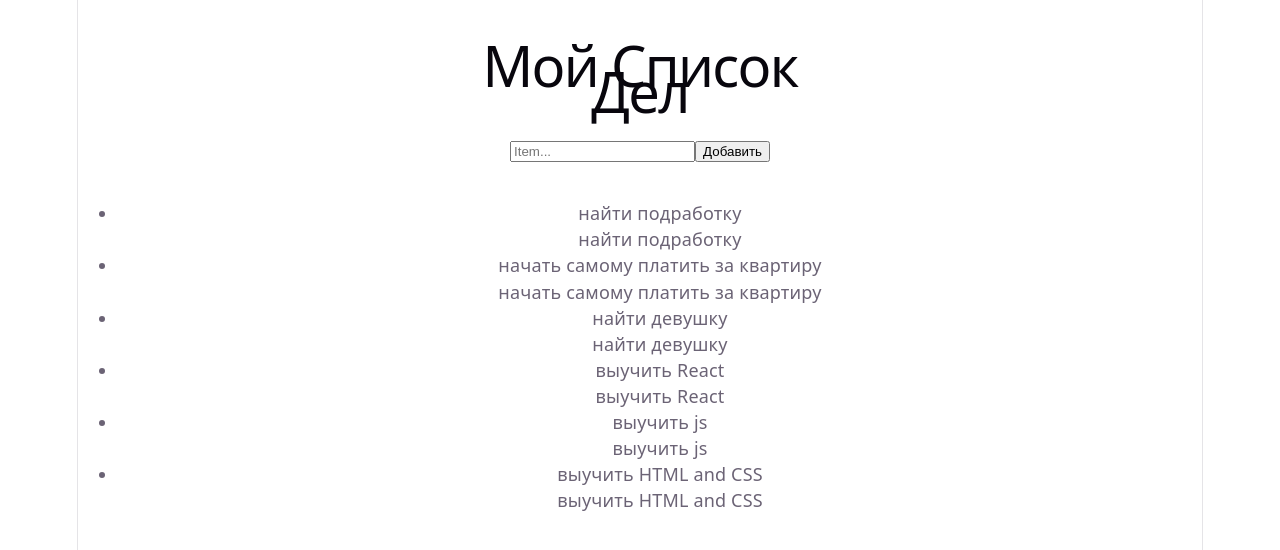
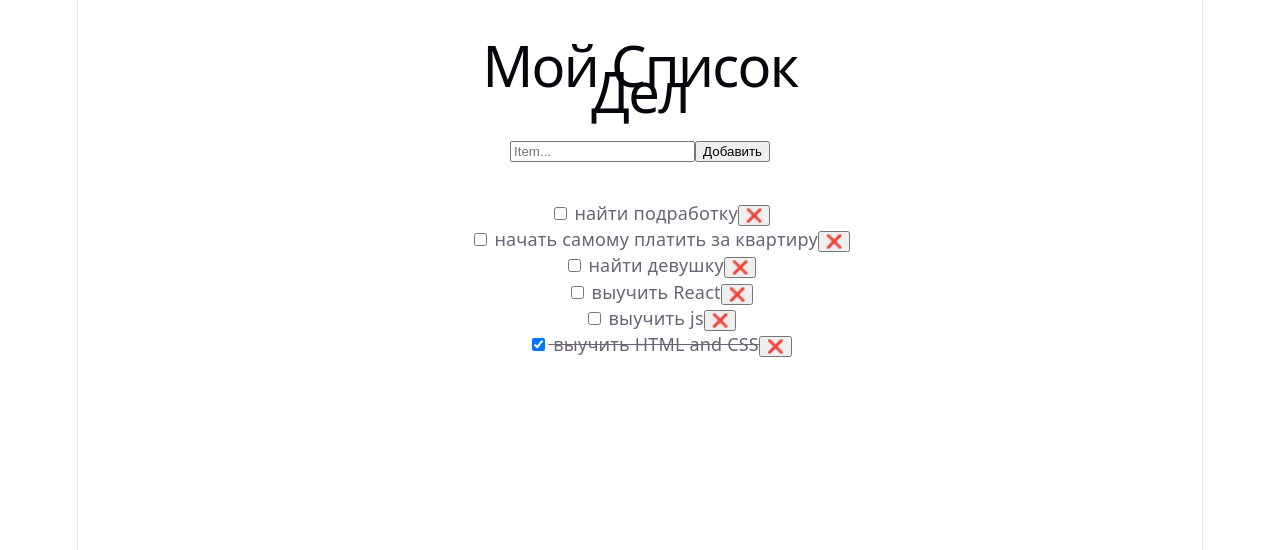
Before and after one commit to Mi13285/training-todo-app, a React (Vite) app in the folder todo-app/: page / in a window 1280 px wide. Shown: the top 550 px of the page. Built offline with nearby package versions, Linux system fonts and the light colour scheme.

Commit message:
feat: complete todoitem junior+ task and fix toggle bug

```diff
--- a/todo-app/src/App.jsx
+++ b/todo-app/src/App.jsx
@@ -4,17 +4,17 @@ import TodoForm from "./components/TodoForm";
 
 function App() {
   const [todos, setTodos] = useState([
-  { id: 1, text: "найти подработку", completed: false },
-  { id: 2, text: "начать самому платить за квартиру", completed: false },
-  { id: 3, text: "найти девушку", completed: false },
-  { id: 4, text: "выучить React", completed: false },
-  { id: 5, text: "выучить js", completed: false },
-  { id: 6, text: "выучить HTML and CSS", completed: false }
+  { id: 1, text: "найти подработку", isCompleted: false },
+  { id: 2, text: "начать самому платить за квартиру", isCompleted: false },
+  { id: 3, text: "найти девушку", isCompleted: false },
+  { id: 4, text: "выучить React", isCompleted: false },
+  { id: 5, text: "выучить js", isCompleted: false },
+  { id: 6, text: "выучить HTML and CSS", isCompleted: true }
 ]);
  function addToDo (text) {
   console.log("Сигнал дошел! Текст из формы:", text);
   if (text.trim() === "") return
-  setTodos([...todos,{ id: Date.now(), text: text, completed:false }])
+  setTodos([...todos,{ id: Date.now(), text: text, isCompleted:false }])
  }
 
 
@@ -23,7 +23,7 @@ function toggleToDo(id) {
 }
 
 
-  function deleteTodo(id) {
+  function deleteToDo(id) {
  setTodos(todos.filter(todo=> todo.id!==id))
   }
 
@@ -35,7 +35,7 @@ function toggleToDo(id) {
     </div>
     <TodoList todos={todos}
         addToDo={addToDo}
-       deleteTodo ={deleteTodo}
+       deleteToDo ={deleteToDo}
        toggleToDo={toggleToDo}
     />
       </>
--- a/todo-app/src/components/TodoItem.jsx
+++ b/todo-app/src/components/TodoItem.jsx
@@ -1,8 +1,16 @@
 
- function TodoItem ({todo}) {
+ function TodoItem ({todo, deleteTodo, toggleToDo}) {
     return (
 <div>
+     <input
+        type="checkbox"
+        checked={todo.isCompleted}
+        onChange={() => {
+          toggleToDo(todo.id);
+        }}
+         />
     <span style= {todo.isCompleted ?  { textDecoration : "line-through"} : {}}> {todo.text}</span>
+     <button onClick={() =>deleteTodo(todo.id)}> ❌</button>
 </div>
 )
  }
--- a/todo-app/src/components/TodoList.jsx
+++ b/todo-app/src/components/TodoList.jsx
@@ -1,15 +1,17 @@
  import React from "react";
  import TodoItem from "./TodoItem";
-function TodoList ({todos, deleteTodo, toggleTodo}) {
-    return(
-        <ul>
-            {todos.map(todo=>(
-                <li key={todo.id}>
-                     {todo.text}
-                     <TodoItem todo={todo} deleteTodo={deleteTodo} toggleTodo={toggleTodo}/>
-                </li>
-                ))}
-        </ul>
-    )
+function TodoList ({todos, deleteToDo, toggleToDo}) {
+    return (
+    <ul>
+      {todos.map((todo) => (
+        <TodoItem
+          key={todo.id}
+          todo={todo}
+          deleteToDo={deleteToDo}
+          toggleToDo={toggleToDo}
+        />
+      ))}
+    </ul>
+  );
 }
 export default TodoList
```
